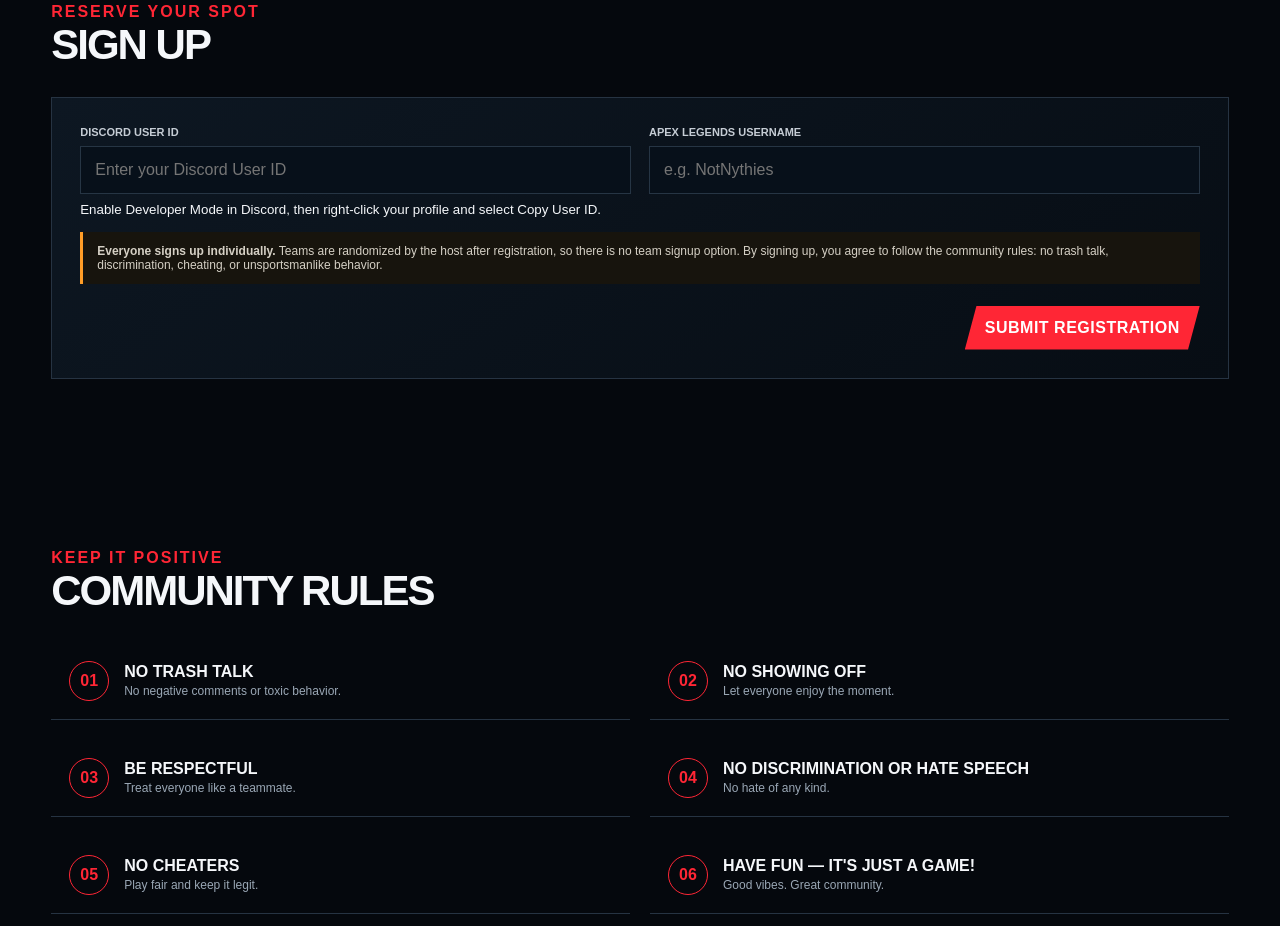
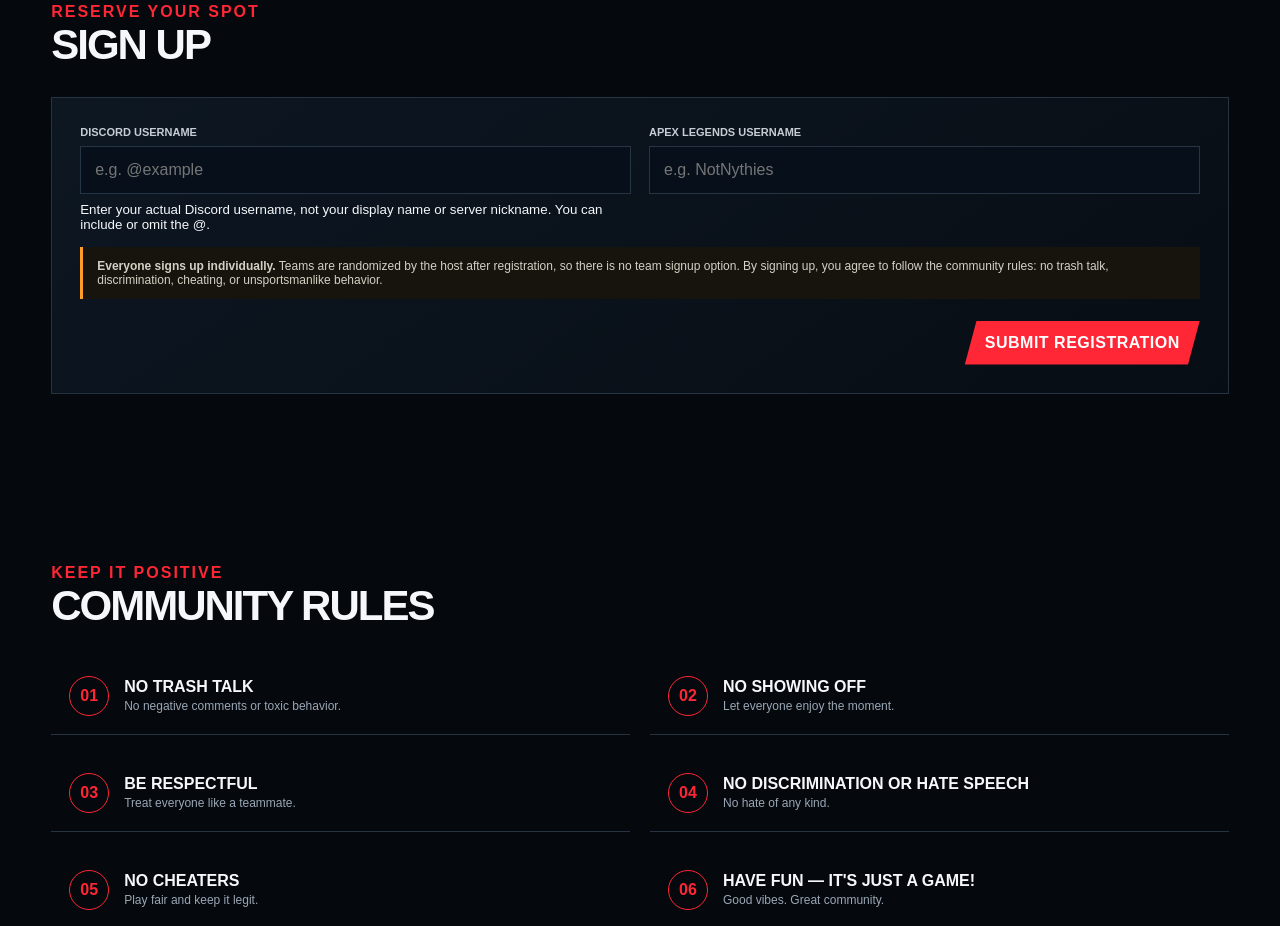
Before and after one commit to eastercreeper/SalvosFinest, a plain HTML site: page index.html in a window 1280 px wide. Shown: the part 2457-3383 px from the top of the page. Drawn offline with nearby package versions, Linux system fonts and the light colour scheme.

Commit message:
Change signup field to Discord username

```diff
--- a/index.html
+++ b/index.html
@@ -84,7 +84,7 @@
   <div class="form-panel">
     <form id="signupForm">
       <div class="form-grid">
-        <div class="field"><label for="soloDiscord">Discord User ID</label><input id="soloDiscord" placeholder="Enter your Discord User ID" inputmode="numeric" autocomplete="off" required><small>Enable Developer Mode in Discord, then right-click your profile and select Copy User ID.</small></div>
+        <div class="field"><label for="soloDiscord">Discord Username</label><input id="soloDiscord" placeholder="e.g. @example" autocomplete="off" autocapitalize="none" spellcheck="false" required><small>Enter your actual Discord username, not your display name or server nickname. You can include or omit the @.</small></div>
         <div class="field"><label>Apex Legends Username</label><input id="soloApex" placeholder="e.g. NotNythies" required></div>
       </div>
       <div class="notice"><strong>Everyone signs up individually.</strong> Teams are randomized by the host after registration, so there is no team signup option. By signing up, you agree to follow the community rules: no trash talk, discrimination, cheating, or unsportsmanlike behavior.</div>
```
